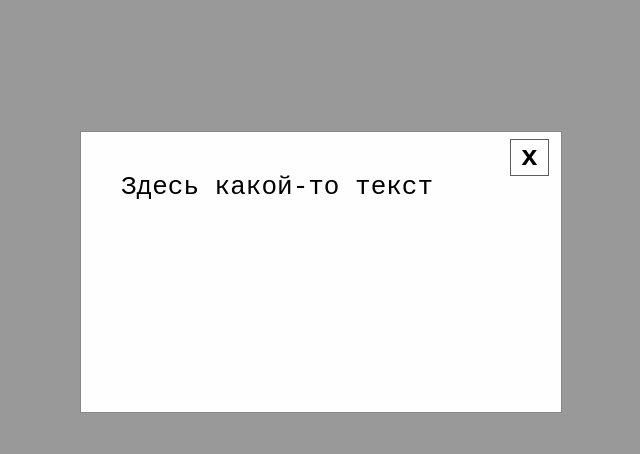
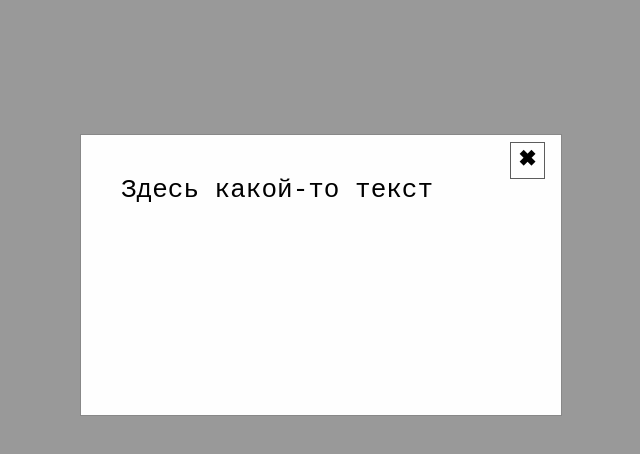
Before and after one commit to VladislavSharay/jscoursepractice, a website: page homework3/Popup/index.html in a window 1280 px wide. Both pictures are taken after a click on the button "Click Me". Shown: the full height of the page, 640-1280 px from the left. Drawn offline with Linux system fonts and the light colour scheme.

Commit message:
update close popup

```diff
--- a/homework3/Popup/index.js
+++ b/homework3/Popup/index.js
@@ -31,7 +31,7 @@ modal.style.display = "none";
 
 
 button.innerText = 'Click Me';
-span.innerText="x";
+span.innerText="\u2716";
 cnt.innerText="Здесь какой-то текст";
 
 
--- a/homework3/Popup/style.css
+++ b/homework3/Popup/style.css
@@ -50,7 +50,7 @@
   font-weight: 50px;
   left: 1150px;
   top: 42px;
-  padding: 2px 10px;
+  padding: 2px 8px;
   border: 1px solid rgb(92, 92, 92);
   font-family: monospace;
 
```
